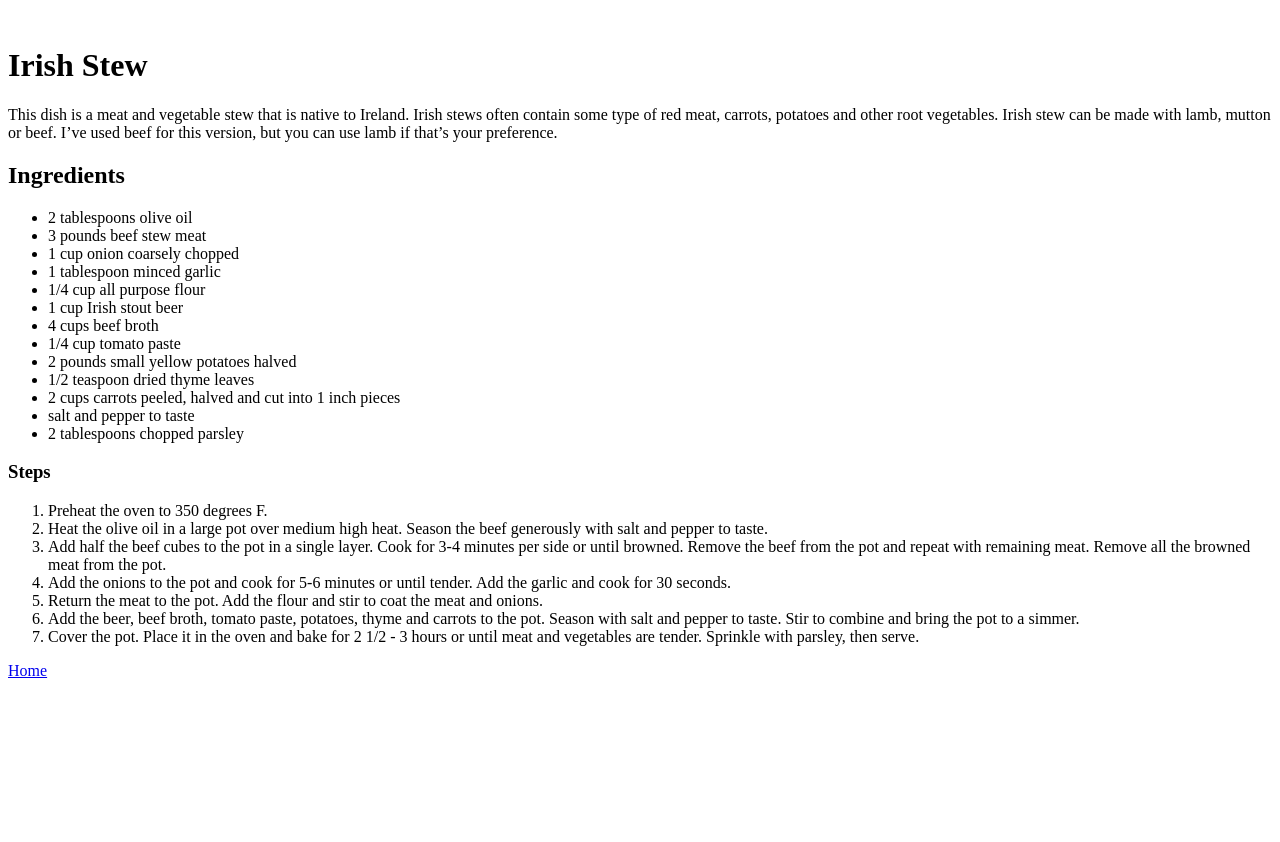
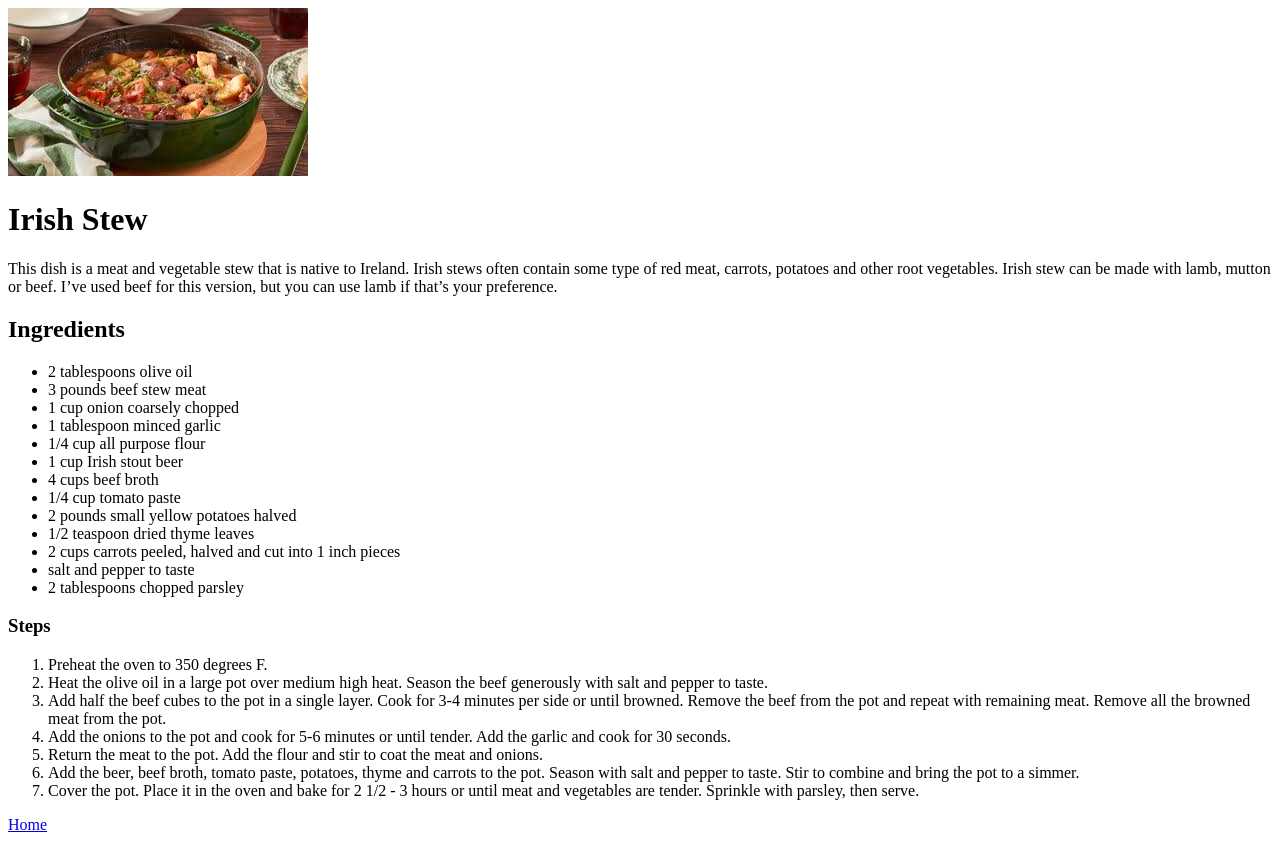
Before and after one commit to woody762/odin_recipes, a plain HTML site: page recipes/irishstew.html in a window 1280 px wide. Before the commit the page ends 800 px from the top, so only its background shows below. Drawn offline with Linux system fonts and the light colour scheme.

Commit message:
added an image of irish stew. This completes the html portion of this page

```diff
--- a/recipes/irishstew.html
+++ b/recipes/irishstew.html
@@ -8,7 +8,7 @@
     <body>
 
         <!---An image of the dish-->
-        <img src=>
+        <img src=irishstew.jpeg>
 
         <h1>Irish Stew</h1>
         <!---A brief description of the dish-->
```
Also changed, not shown: recipes/irishstew.jpeg (added).
